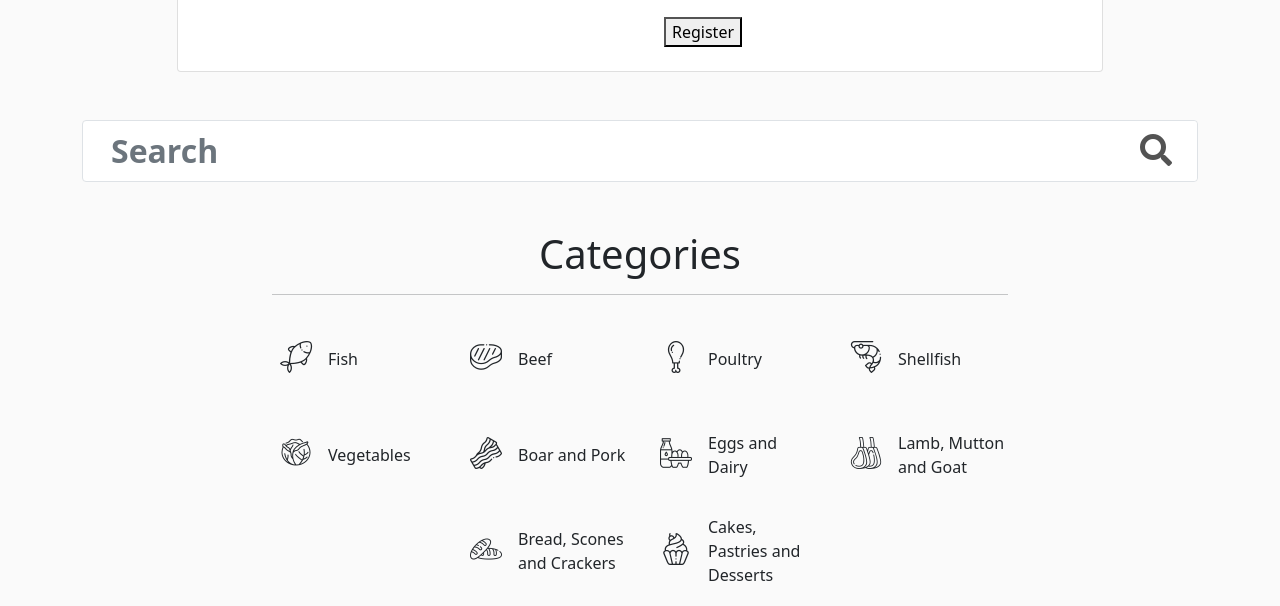
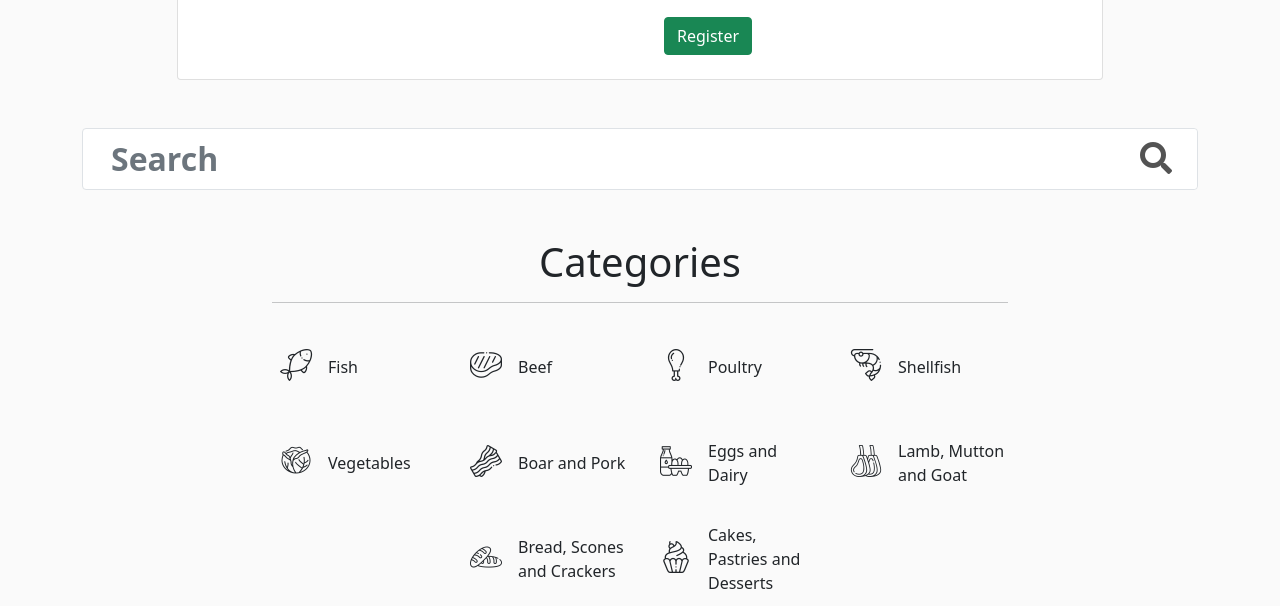
Before and after one commit to mariogusman/MS3-Irish-Recipes, a Flask app: page / in a window 1280 px wide. Shown: the part 458-1064 px from the top of the page. Run offline with Flask 2, Linux system fonts and the light colour scheme; data that the repository does not hold is empty; some libraries are stand-ins or nearby versions; some web fonts are replaced.

Commit message:
Register button styling

```diff
--- a/templates/index.html
+++ b/templates/index.html
@@ -22,8 +22,8 @@
                             We have everything, from Donegal to Cork, from Spud to Lobster!</p>
 
                         <p class="lead">Join us now!</p>
-                        <form style="display: inline" action="{{ url_for('register') }}" method="get">
-                            <button>Register</button>
+                        <form action="{{ url_for('register') }}" method="get">
+                            <input type="submit" value="Register" class="btn btn-success">
                         </form>
                     </div>
                 </div>
```
